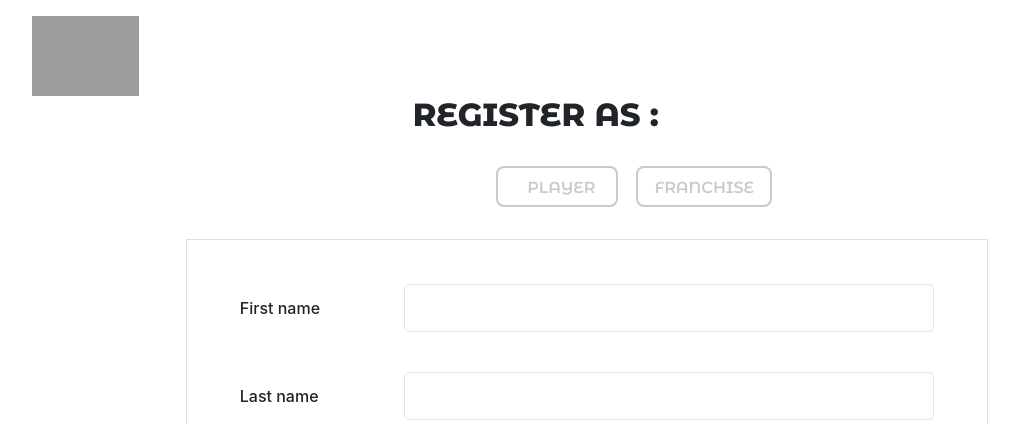
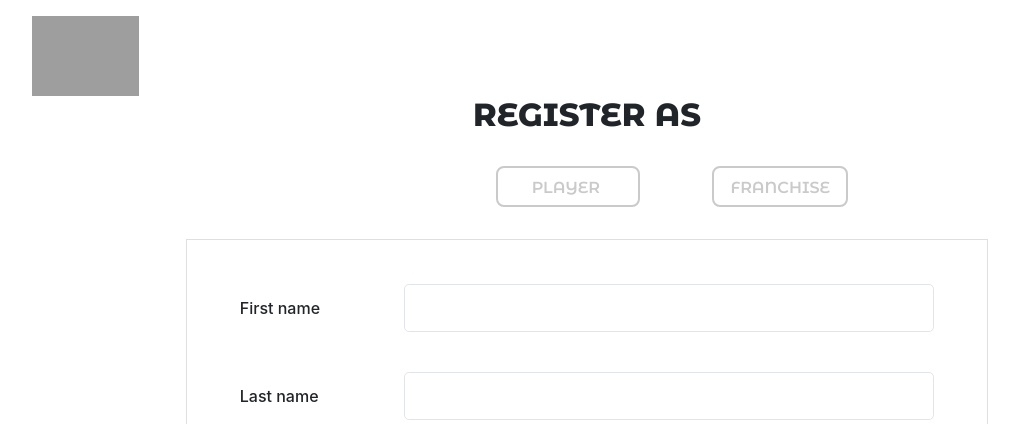
Before and after one commit to auctionr/AuctionR, a PHP site: page /register.html in a window 1280 px wide. Shown: the top 424 px of the page, without its empty margins (53-1072 px from the left). Run offline with PHP 8.4, Linux system fonts and the light colour scheme; some libraries are stand-ins or nearby versions; some web fonts are replaced; grey boxes are pictures that could not be loaded.

Commit message:
formatted Register

```diff
--- a/src/register.css
+++ b/src/register.css
@@ -37,15 +37,16 @@
   }
 
   .tabs2 {
-    margin: 2rem;
+    margin-bottom: 2rem;
+
     display: flex;
-    flex-direction: row;
+    justify-content: center;
     align-items: center;
     justify-content: space-between;
     font-size: medium;
     font-family: var(--f2);
     font-weight: 600;
-    width: 500px;
+    width: 36em;
     color: var(--c3);
 
   }
--- a/src/register.html
+++ b/src/register.html
@@ -48,11 +48,11 @@
           alt="AuctionR"
         /></a>
       </div>
-      <h1 class="about-title">REGISTER AS :&nbsp&nbsp&nbsp&nbsp&nbsp&nbsp&nbsp&nbsp&nbsp&nbsp&nbsp</h1>
+      <h1 class="about-title">REGISTER AS </h1>
       <div class="tabs2" style="margin-left: 15em;">
 
         <div class="tab2" style="margin-left: 14em;">
-          <div>&nbsp&nbsp&nbspPLAYER&nbsp</div>
+          <div>&nbsp&nbsp&nbsp&nbspPLAYER&nbsp&nbsp&nbsp&nbsp&nbsp</div>
 
         </div>
         <div class="tab2">
```
